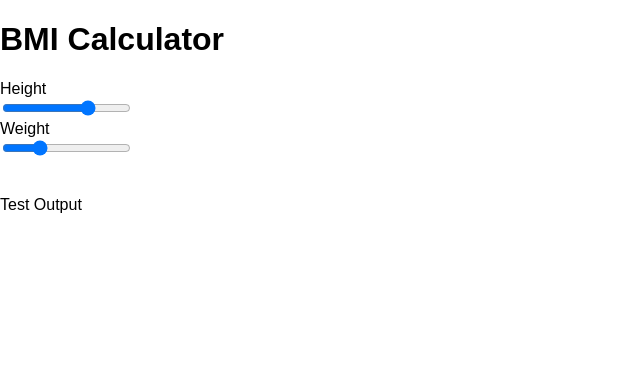
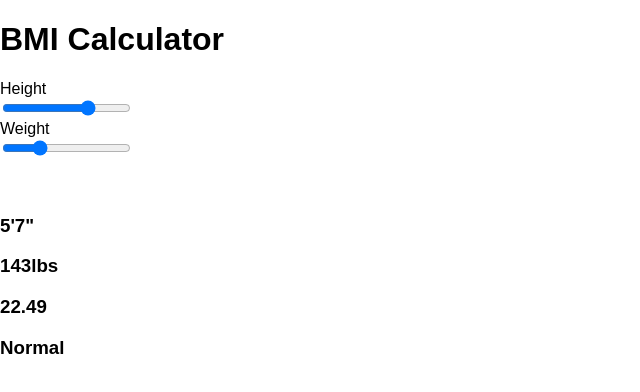
Before and after one commit to MikeLegemah5799/react-bmi-calculator-app, a React (Create React App) app in the folder bmi-calculator/: page / in a window 1280 px wide. Shown: the top 392 px of the page, without its empty margins (0-640 px from the left). Built offline with nearby package versions, Linux system fonts and the light colour scheme.

Commit message:
Finshed getting results to display

```diff
--- a/bmi-calculator/src/App.js
+++ b/bmi-calculator/src/App.js
@@ -53,7 +53,7 @@ constructor(props){
           </div>
         </form>
         <br /> <br />
-        <Output />
+        <Output data={this.state} />
       </div>
     );
   }
--- a/bmi-calculator/src/components/Output.js
+++ b/bmi-calculator/src/components/Output.js
@@ -1,10 +1,31 @@
 import React, { Component } from 'react';
 
 class Output extends Component {
+
+  toFeet(n){
+    let realFeet = ((n * 0.393700) / 12);
+    let feet = Math.floor(realFeet);
+    let inches = Math.round((realFeet - feet) * 12);
+    return feet + "'" + inches + "\"";
+  }
+
+  toLbs(n){
+    let nearExact = n / 0.45359237;
+    let lbs = Math.floor(nearExact);
+    return lbs + 'lbs';
+  }
+
   render() {
+    let height = this.toFeet(this.props.data.height);
+    let weight = this.toLbs(this.props.data.weight);
+    let bmi = this.props.data.bmi;
+    let bmiClass = this.props.data.bmiClass;
     return (
       <div className="output">
-        Test Output
+        <h3>{height}</h3>
+        <h3>{weight}</h3>
+        <h3>{bmi}</h3>
+        <h3 className={(this.props.data.bmiClass === "Obese") ? "danger" : ""}>{bmiClass} {(this.props.data.bmiClass === "Obese") ? <a href='https://www.livestrong.com/article/350376-how-to-lower-bmi-the-fastest/'>How to lower my BMI?</a> : ""}</h3>
       </div>
     );
   }
```
